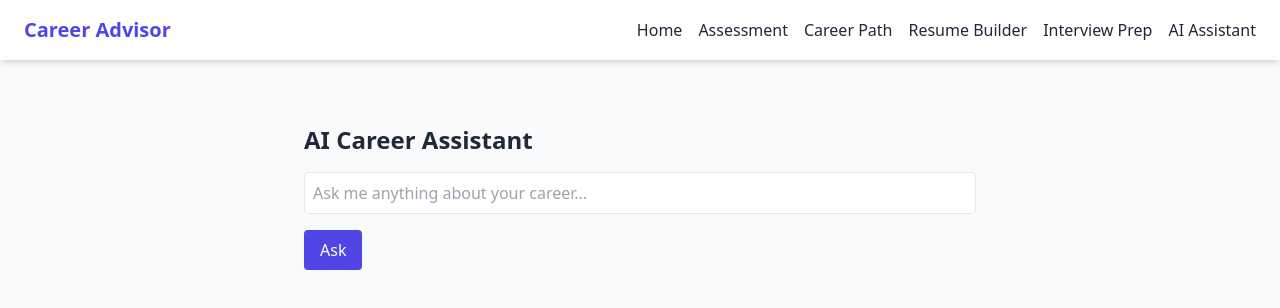
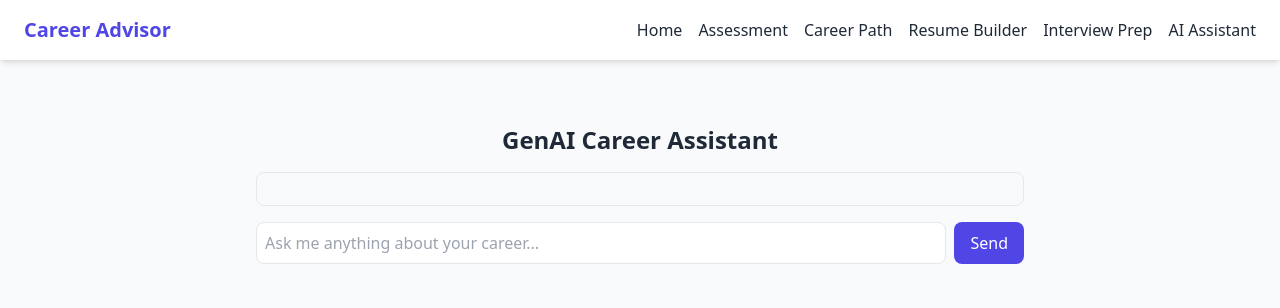
Before and after one commit to saiteja9900608/career-skill-advisor, a React (Vite) app: page /assistant in a window 1280 px wide. Shown: the top 308 px of the page. Built offline with nearby package versions, Linux system fonts and the light colour scheme.

Commit message:
Update assistant.jsx

```diff
--- a/src/pages/assistant.jsx
+++ b/src/pages/assistant.jsx
@@ -1,29 +1,63 @@
+// src/pages/Assistant.jsx
 import { useState } from "react";
 
 export default function Assistant() {
-  const [query, setQuery] = useState("");
-  const [response, setResponse] = useState("");
+  const [input, setInput] = useState("");
+  const [chat, setChat] = useState([]);
 
-  const handleAsk = async (e) => {
-    e.preventDefault();
-    // Placeholder for GenAI API call
-    setResponse("This is a prototype response from the AI Assistant.");
+  const handleSend = async () => {
+    if (!input.trim()) return;
+
+    const userMsg = { role: "user", content: input };
+    setChat([...chat, userMsg]);
+    setInput("");
+
+    try {
+      const res = await fetch("http://localhost:5000/api/genai", {
+        method: "POST",
+        headers: { "Content-Type": "application/json" },
+        body: JSON.stringify({ message: input }),
+      });
+
+      const data = await res.json();
+      setChat((prev) => [...prev, { role: "assistant", content: data.reply }]);
+    } catch (err) {
+      setChat((prev) => [...prev, { role: "assistant", content: "Error fetching response." }]);
+    }
   };
 
   return (
-    <div className="max-w-2xl mx-auto mt-10">
-      <h2 className="text-2xl font-bold mb-4">AI Career Assistant</h2>
-      <form onSubmit={handleAsk} className="space-y-4">
+    <div className="max-w-3xl mx-auto mt-10">
+      <h2 className="text-2xl font-bold mb-4 text-center">GenAI Career Assistant</h2>
+      <div className="space-y-2 mb-4 max-h-80 overflow-y-auto border p-4 rounded-lg bg-gray-50">
+        {chat.map((msg, i) => (
+          <p
+            key={i}
+            className={
+              msg.role === "user"
+                ? "text-right text-blue-700 font-medium"
+                : "text-left text-gray-800 font-medium"
+            }
+          >
+            <span className="font-bold">{msg.role === "user" ? "You" : "AI"}:</span> {msg.content}
+          </p>
+        ))}
+      </div>
+      <div className="flex flex-col sm:flex-row gap-2">
         <input
           type="text"
+          value={input}
+          onChange={(e) => setInput(e.target.value)}
+          className="flex-1 border p-2 rounded-lg"
           placeholder="Ask me anything about your career..."
-          className="w-full border p-2 rounded"
-          value={query}
-          onChange={(e) => setQuery(e.target.value)}
         />
-        <button className="bg-indigo-600 text-white px-4 py-2 rounded">Ask</button>
-      </form>
-      {response && <p className="mt-4 text-blue-600">{response}</p>}
+        <button
+          onClick={handleSend}
+          className="px-4 py-2 bg-indigo-600 text-white rounded-lg hover:bg-indigo-700"
+        >
+          Send
+        </button>
+      </div>
     </div>
   );
 }
```
